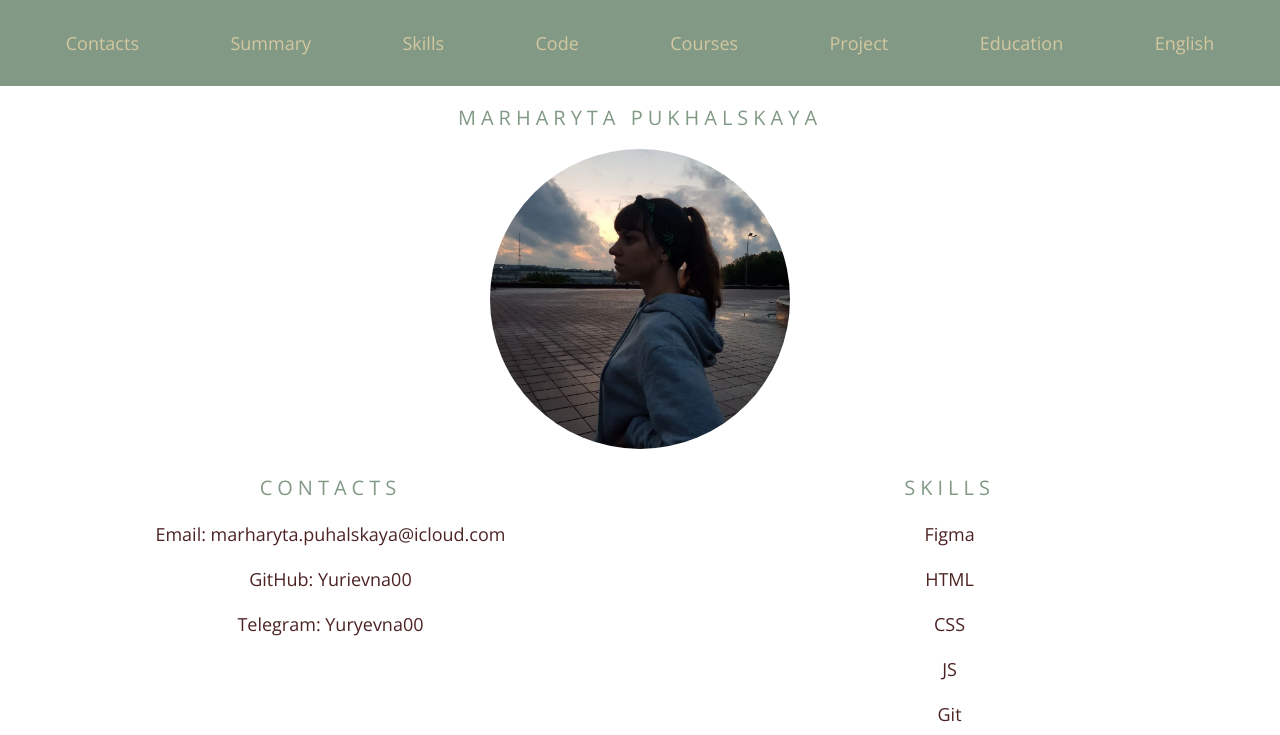
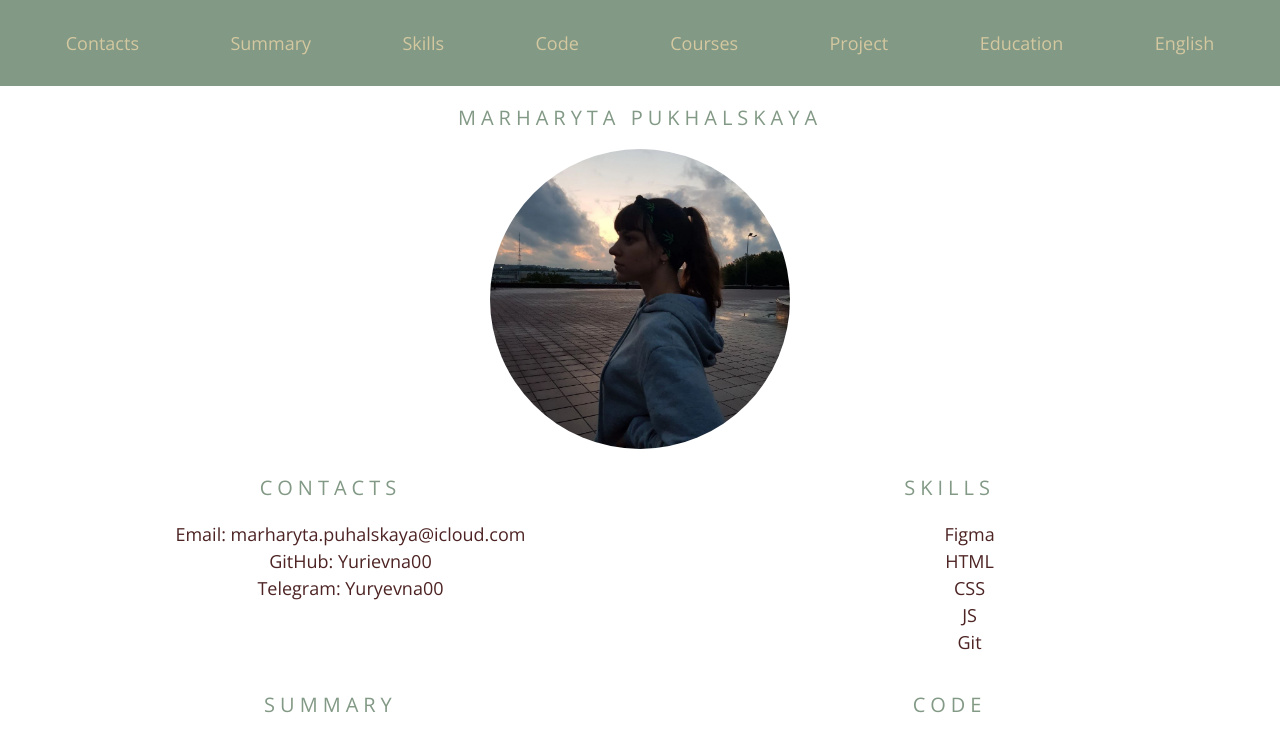
Before and after one commit to Yurievna00/rsschool-cv, a plain HTML site: page index.html in a window 1280 px wide. Shown: the top 735 px of the page. Drawn offline with nearby package versions, Linux system fonts and the light colour scheme.

Commit message:
fix: change text to list

```diff
--- a/index.html
+++ b/index.html
@@ -36,17 +36,22 @@
             </section>
             <section class="sections" id="contacts">
                 <h2 class="section-title">Contacts </h2>
-                    <p> Email: marharyta.puhalskaya@icloud.com </p>
-                    <p>GitHub: Yurievna00 </p>
-                    <p>Telegram: Yuryevna00 </p>
+                    <ul >
+                        <li>Email: marharyta.puhalskaya@icloud.com </li>
+                        <li>GitHub: Yurievna00</li>
+                        <li>Telegram: Yuryevna00</li>
+                    </ul>
             </section>
             <section class="sections" id="skills">
                 <h2 class="section-title">Skills </h2>
-                    <p> Figma</p>
-                    <p>HTML </p>
-                    <p>CSS </p>
-                    <p>JS</p>
-                    <p>Git </p>
+
+                 <ul >
+                        <li>Figma</li>
+                        <li>HTML</li>
+                        <li>CSS</li>
+                        <li>JS</li>
+                        <li>Git</li>
+                 </ul>
             </section>
             <section class="sections" id="summary">
                 <h2 class="section-title">  Summary </h2>
--- a/style.css
+++ b/style.css
@@ -28,7 +28,8 @@ body {
 }
 li {
     text-decoration: none;
-    color: wheat;
+    color: #4d2323;
+    list-style-type: none;
 }
 
 .footer{
```
